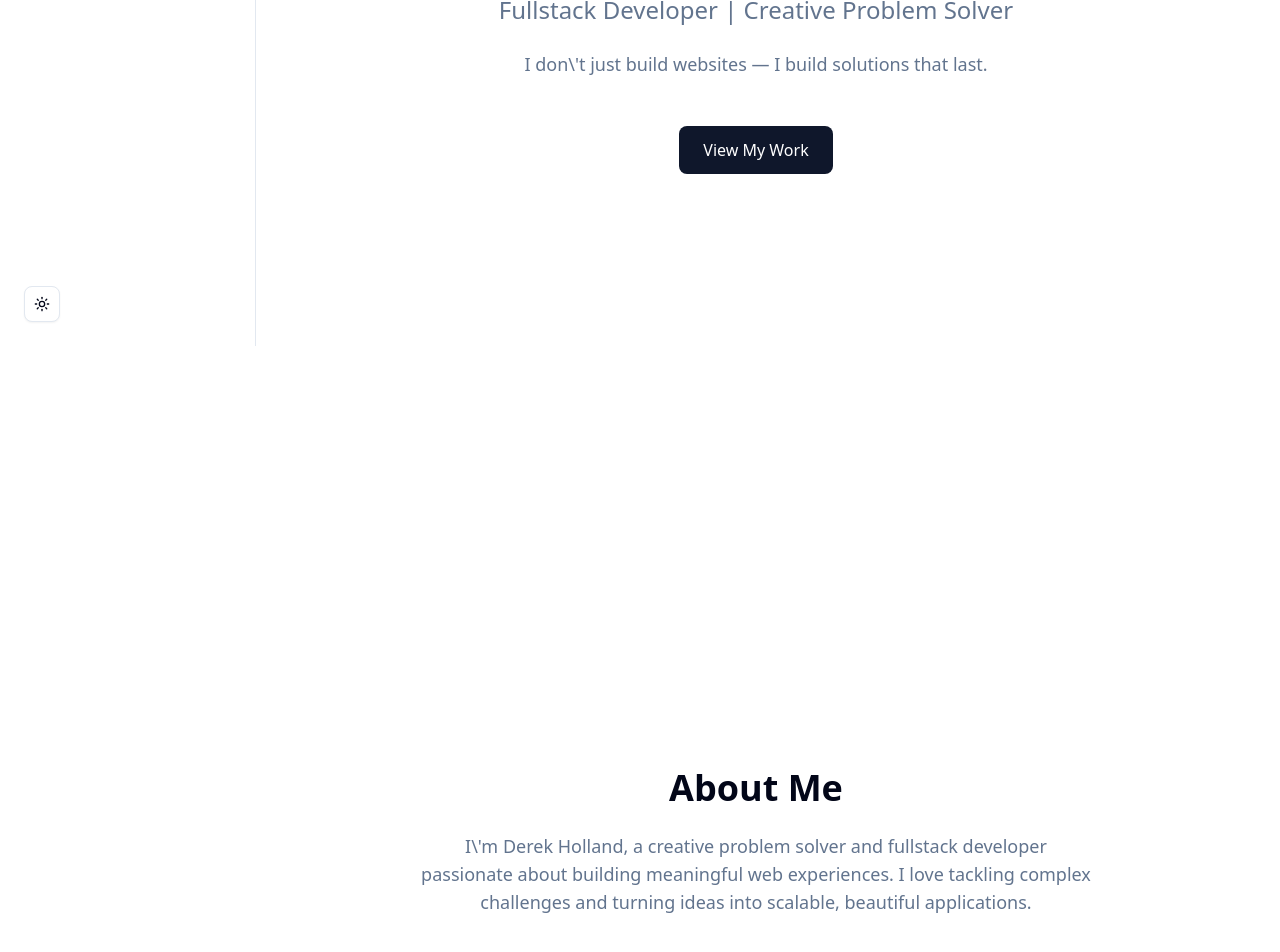
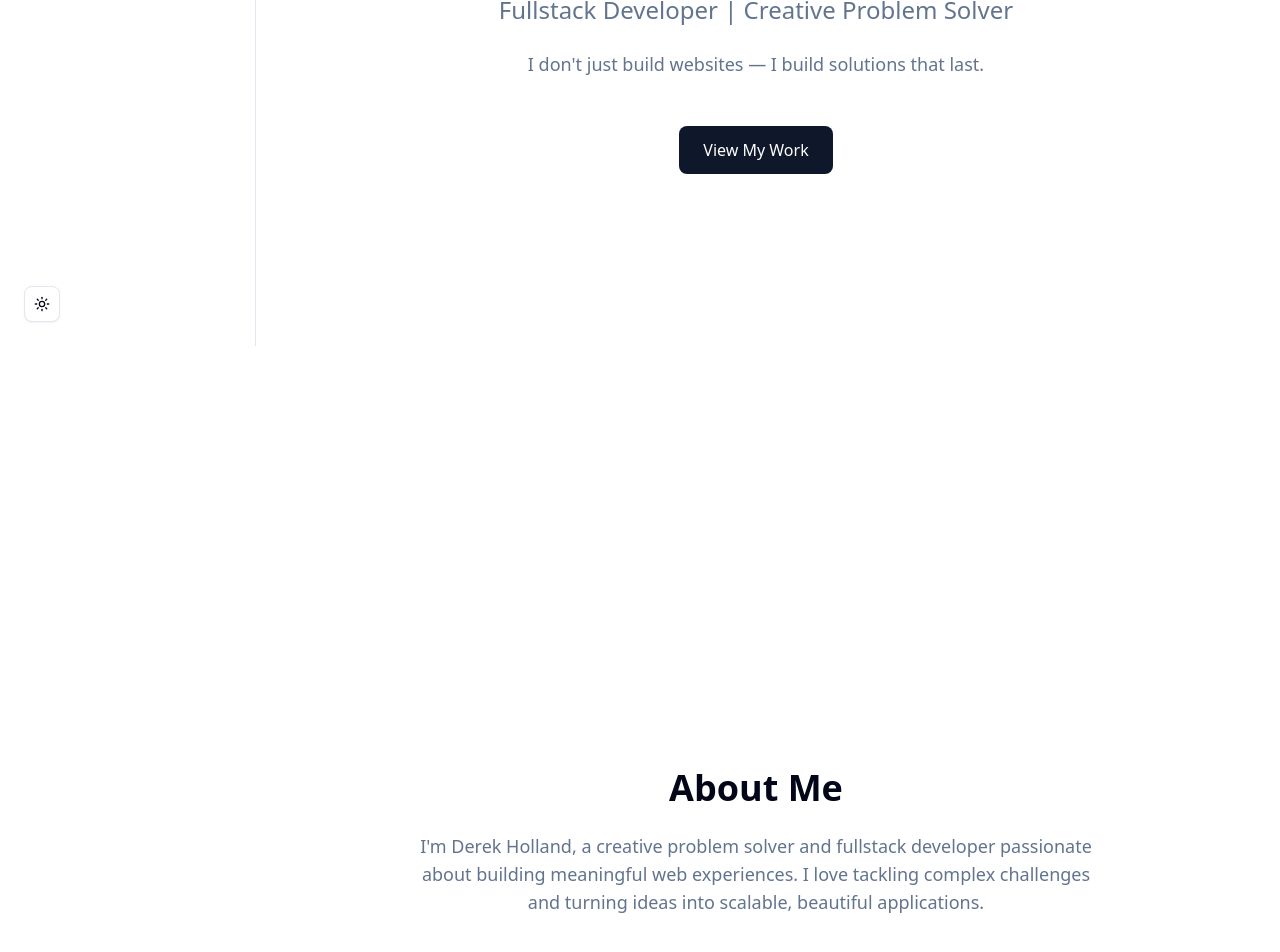
Before and after one commit to derekholland/portfoliosite, a Next.js app: page / in a window 1280 px wide. Shown: the part 454-1406 px from the top of the page. Built offline with nearby package versions, Linux system fonts and the light colour scheme.

Commit message:
fixed characters not escaped

```diff
--- a/src/components/layout/about.tsx
+++ b/src/components/layout/about.tsx
@@ -1,4 +1,6 @@
 import SectionWrapper from './section-wrapper';
+
+const bio = `I'm Derek Holland, a creative problem solver and fullstack developer passionate about building meaningful web experiences. I love tackling complex challenges and turning ideas into scalable, beautiful applications.`;
 
 export default function About() {
 	return (
@@ -6,10 +8,7 @@ export default function About() {
 			<h2 className='text-3xl sm:text-4xl font-bold'>About Me</h2>
 
 			<p className='max-w-md sm:max-w-2xl text-muted-foreground text-base sm:text-lg'>
-				I\'m Derek Holland, a creative problem solver and fullstack developer
-				passionate about building meaningful web experiences. I love tackling
-				complex challenges and turning ideas into scalable, beautiful
-				applications.
+				{bio}
 			</p>
 		</SectionWrapper>
 	);
--- a/src/components/layout/hero.tsx
+++ b/src/components/layout/hero.tsx
@@ -1,4 +1,6 @@
 import SectionWrapper from './section-wrapper';
+
+const bio = `I don't just build websites — I build solutions that last.`;
 
 export default function Hero() {
 	return (
@@ -12,7 +14,7 @@ export default function Hero() {
 			</h2>
 
 			<p className='max-w-sm sm:max-w-md md:max-w-lg lg:max-w-2xl text-muted-foreground text-sm sm:text-base md:text-lg'>
-				I don\'t just build websites — I build solutions that last.
+				{bio}
 			</p>
 
 			<a
```
